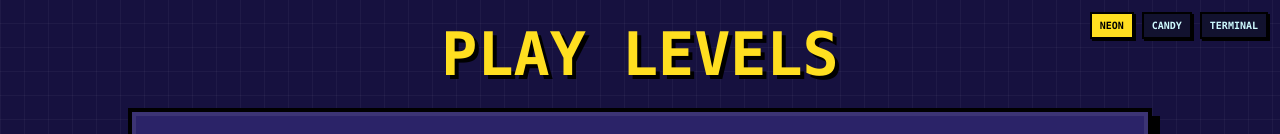
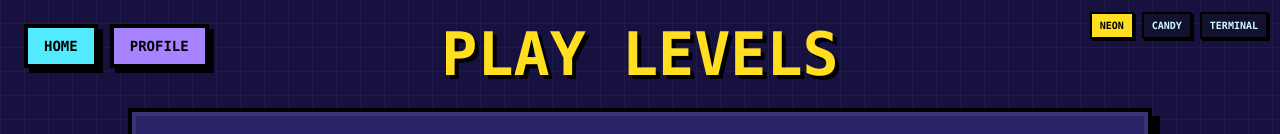
Before and after one commit to Ivez-pop/LevelCrafter, a React (Vite) app: page /play in a window 1280 px wide. Shown: the top 134 px of the page. Built offline with nearby package versions, Linux system fonts and the light colour scheme; no server answers.

Commit message:
Add Global Home and Profile Button

```diff
--- /dev/null
+++ b/src/components/GlobalPageNavigation.tsx
@@ -0,0 +1,32 @@
+import { useLocation, useNavigate } from "react-router-dom";
+
+function GlobalPageNavigation() {
+  const navigate = useNavigate();
+  const { pathname } = useLocation();
+
+  const excludedPaths = ["/", "/profile" , "/global-leaderboard"];
+
+  if (excludedPaths.includes(pathname)) {
+    return null;
+  }
+
+  return (
+    <div className="pointer-events-none fixed left-4 top-4 z-50 flex flex-wrap justify-start gap-3 sm:left-6 sm:top-6">
+      <button
+        onClick={() => navigate("/")}
+        className="arcade-button-cyan pointer-events-auto px-4 py-2 text-xs sm:text-sm"
+      >
+        Home
+      </button>
+
+      <button
+        onClick={() => navigate("/profile")}
+        className="arcade-button-violet pointer-events-auto px-4 py-2 text-xs sm:text-sm"
+      >
+        Profile
+      </button>
+    </div>
+  );
+}
+
+export default GlobalPageNavigation;
--- a/src/pages/CreateLevelPage.tsx
+++ b/src/pages/CreateLevelPage.tsx
@@ -9,6 +9,7 @@ import { publishCreatedLevel } from "../services/profileService";
 import { validateLevel } from "../services/levelValidation";
 import { buildStandaloneGameHtml } from "../services/standaloneExport";
 import { difficultySizes, type Difficulty } from "../constants/difficulty";
+import GlobalPageNavigation from "../components/GlobalPageNavigation";
 
 type LevelDraft = Omit<Level, "id" | "createdAt">;
 
@@ -225,6 +226,7 @@ function CreateLevelPage() {
 
   return (
     <div className="arcade-screen">
+      <GlobalPageNavigation />
       <div className="arcade-shell grid min-h-[calc(100vh-2rem)] gap-5 lg:grid-cols-[340px_minmax(0,1fr)] sm:min-h-[calc(100vh-3rem)]">
         <div className="arcade-panel flex min-h-0 flex-col gap-5 p-4 lg:max-h-[calc(100vh-3rem)] lg:overflow-auto">
           <div>
--- a/src/pages/GlobalLeaderboardPage.tsx
+++ b/src/pages/GlobalLeaderboardPage.tsx
@@ -1,14 +1,13 @@
 import { useEffect, useState } from "react";
-import { useNavigate } from "react-router-dom";
 import { getGlobalRankings } from "../services/rankingService";
 import type { GlobalRankingEntry } from "../types/leaderboard";
+import GlobalPageNavigation from "../components/GlobalPageNavigation";
 
 function formatRankedUsername(entry: GlobalRankingEntry) {
   return entry.username ?? entry.displayName ?? "Anonymous";
 }
 
 export default function GlobalLeaderboardPage() {
-  const navigate = useNavigate();
   const [entries, setEntries] = useState<GlobalRankingEntry[]>([]);
   const [isLoading, setIsLoading] = useState(true);
   const [error, setError] = useState(false);
@@ -51,6 +50,7 @@ export default function GlobalLeaderboardPage() {
 
   return (
     <div className="arcade-screen">
+      <GlobalPageNavigation />
       <div className="arcade-shell">
         <div className="mb-8 flex flex-col gap-3 sm:flex-row sm:items-end sm:justify-between">
           <div>
@@ -58,9 +58,6 @@ export default function GlobalLeaderboardPage() {
             <h1 className="arcade-title text-4xl md:text-6xl">Global Leaderboard</h1>
           </div>
 
-          <button onClick={() => navigate("/")} className="arcade-button-cyan">
-            Home
-          </button>
         </div>
 
         <div className="arcade-panel p-4 sm:p-6">
--- a/src/pages/LoginPage.tsx
+++ b/src/pages/LoginPage.tsx
@@ -1,6 +1,7 @@
 import { useState } from "react";
 import { Link, useNavigate } from "react-router-dom";
 import { supabase } from "../services/supabase";
+import GlobalPageNavigation from "../components/GlobalPageNavigation";
 
 function LoginPage() {
   const [email, setEmail] = useState("");
@@ -26,6 +27,7 @@ function LoginPage() {
 
   return (
     <div className="arcade-screen flex items-center justify-center">
+      <GlobalPageNavigation />
       <div className="arcade-panel w-full max-w-md p-8">
         <p className="arcade-kicker mb-2">Account Access</p>
 
--- a/src/pages/PlayPage.tsx
+++ b/src/pages/PlayPage.tsx
@@ -17,6 +17,7 @@ import {
   importLevelFromCode,
   importLevelFromJson,
 } from "../services/levelStorage";
+import GlobalPageNavigation from "../components/GlobalPageNavigation";
 
 function PlayPage() {
   const game = useGame();
@@ -93,6 +94,7 @@ function PlayPage() {
 
   return (
     <div className="arcade-screen">
+      <GlobalPageNavigation />
       <h1 className="arcade-title mb-6">PLAY LEVELS</h1>
 
       {!game.level ? (
--- a/src/pages/ProfilePage.tsx
+++ b/src/pages/ProfilePage.tsx
@@ -109,11 +109,11 @@ function ProfilePage() {
             </button>
 
             <button onClick={() => navigate("/")} className="arcade-button-cyan">
-              Home
+              HOME
             </button>
 
             <button onClick={handleLogout} className="arcade-button-rose">
-              Logout
+              LOGOUT
             </button>
           </div>
         </div>
--- a/src/pages/RegisterPage.tsx
+++ b/src/pages/RegisterPage.tsx
@@ -1,6 +1,7 @@
 import { useState } from "react";
 import { Link, useNavigate } from "react-router-dom";
 import { supabase } from "../services/supabase";
+import GlobalPageNavigation from "../components/GlobalPageNavigation";
 
 function RegisterPage() {
   const [username, setUsername] = useState("");
@@ -32,6 +33,7 @@ function RegisterPage() {
 
   return (
     <div className="arcade-screen flex items-center justify-center">
+      <GlobalPageNavigation />
       <div className="arcade-panel w-full max-w-md p-8">
         <p className="arcade-kicker mb-2">New Player</p>
 
```
